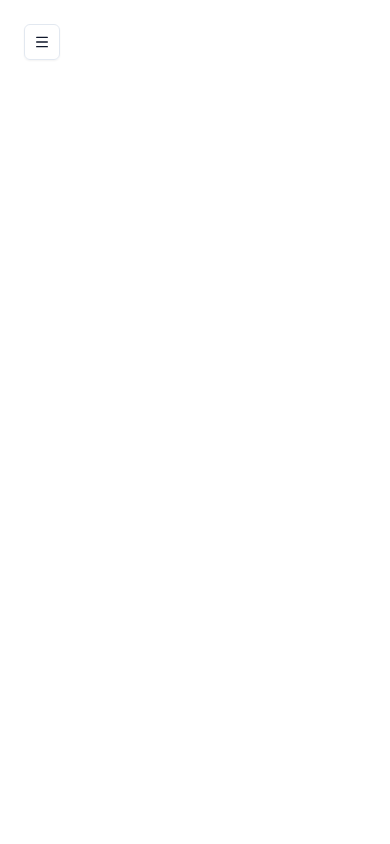
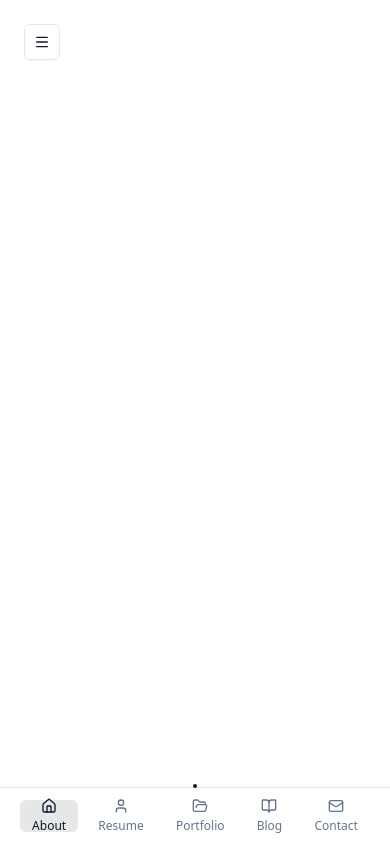
Before and after one commit to boroukanlou/portfolio, a React (Vite) app: page / in a window 390 px wide. Built offline with nearby package versions, Linux system fonts and the light colour scheme.

Commit message:
Add Navbar, Avatar position fixed

```diff
--- a/src/App.tsx
+++ b/src/App.tsx
@@ -1,5 +1,5 @@
 import { Sidebar } from "@/components/layout/Sidebar";
-// import { Navbar } from "@/components/layout/Navbar";
+import { Navbar } from "@/components/layout/Navbar";
 // import { About } from "@/components/sections/About";
 // import { Resume } from "@/components/sections/Resume";
 // import { Portfolio } from "@/components/sections/Portfolio";
@@ -14,17 +14,17 @@ function App() {
     <div className="min-h-screen bg-background text-foreground flex flex-col lg:flex-row gap-6 p-4 lg:p-8 max-w-7xl mx-auto">
       <Sidebar />
 
-      {/* <main className="flex-1">
+      <main className="flex-1">
         <Navbar />
 
-        <div className="space-y-16 mt-20 lg:mt-0">
+        {/* <div className="space-y-16 mt-20 lg:mt-0">
           {activePage === "about" && <About />}
           {activePage === "resume" && <Resume />}
           {activePage === "portfolio" && <Portfolio />}
           {activePage === "blog" && <Blog />}
           {activePage === "contact" && <Contact />}
-        </div>
-      </main> */}
+        </div> */}
+      </main>
     </div>
   );
 }
--- /dev/null
+++ b/src/components/layout/Navbar.tsx
@@ -0,0 +1,91 @@
+import { Button } from "@/components/ui/button";
+import {
+  Home,
+  User,
+  Briefcase,
+  FolderOpen,
+  BookOpen,
+  Mail,
+} from "lucide-react";
+import { useNavigationStore } from "@/store/useNavigationStore";
+import { cn } from "@/lib/utils";
+
+const navItems = [
+  { page: "about" as const, label: "About", icon: Home },
+  { page: "resume" as const, label: "Resume", icon: User },
+  { page: "portfolio" as const, label: "Portfolio", icon: FolderOpen },
+  { page: "blog" as const, label: "Blog", icon: BookOpen },
+  { page: "contact" as const, label: "Contact", icon: Mail },
+];
+export function Navbar() {
+  const { activePage, setActivePage } = useNavigationStore();
+
+  const handleNavClick = (page: typeof activePage) => {
+    setActivePage(page);
+    window.scrollTo(0, 0);
+  };
+
+  return (
+    <>
+      <nav className="fixed bottom-0 left-0 right-0 z-50 lg:hidden">
+        <div className="bg-card/90 backdrop-blur-xl border-t border-border px-4 py-3">
+          <div className="flex justify-around items-center">
+            {navItems.map(({ page, label, icon: Icon }) => {
+              const isActive = activePage === page;
+
+              return (
+                <Button
+                  key={page}
+                  variant="ghost"
+                  size="sm"
+                  className={cn(
+                    "flex flex-col items-center gap-1 px-3 py-2 ronded-xl transition-all duration-300",
+                    isActive
+                      ? "text-primary bg-primary/10"
+                      : "text-muted-foreground hover:text-foreground"
+                  )}
+                  onClick={() => handleNavClick(page)}
+                >
+                  <Icon className="w-5 h-5" />
+                  <span className="text-xs font-medium">{label}</span>
+                  {isActive && (
+                    <div className="absolute -top-1 left-1/2 -translate-x-1/2 w-1 h-1 bg-primary rounded-full" />
+                  )}
+                </Button>
+              );
+            })}
+          </div>
+        </div>
+      </nav>
+
+      <nav className="hidden lg:block fixed top-8 right-8 z-50  ">
+        <div className="bg-card/90 backdrop-blur-xl border border-border rounded-2xl px-6 py-4 shadow-2xl">
+          <div className="flex items-center gap-8">
+            {navItems.map(({ page, label, icon: Icon }) => {
+              const isActive = activePage === page;
+              return (
+                <Button
+                  key={page}
+                  variant="ghost"
+                  className={cn(
+                    "relative flex items-center gap-3 px-5 py-3 rounded-xl font-medium transition-all duration-300",
+                    isActive
+                      ? "text-primary"
+                      : "text-muted-foreground hover:text-foreground"
+                  )}
+                  onClick={() => handleNavClick(page)}
+                >
+                  <Icon className="w-5 h-5" />
+                  <span>{label}</span>
+                  {isActive && (
+                    <div className="abslute -bottom-1 left-1/2 w-8 h-1 bg-gradient-to-r from-primary to-orange-500 rounded-full" />
+                  )}
+                </Button>
+              );
+            })}
+          </div>
+        </div>
+      </nav>
+    </>
+  );
+}
--- a/src/components/layout/SidebarContent.tsx
+++ b/src/components/layout/SidebarContent.tsx
@@ -33,12 +33,9 @@ export function SidebarContent({ onNavigate }: SidebarContentProps) {
   ];
 
   return (
-    <div className="h-full bg-card border border-border rounded-2xl p-8 shadow-2xl flex flex-col item-center">
+    <div className="h-full bg-card border border-border rounded-2xl p-8 shadow-2xl flex flex-col items-center">
       <Avatar className="w-32 h-32 ring-4 ring-primary/20 ring-offset-8 ring-offset-background">
-        <AvatarImage
-          src="/assets/images/my-avatar.png"
-          alt="shahram boroukanlou"
-        />
+        <AvatarImage src="my-avatar.png" alt="shahram boroukanlou" />
         <AvatarFallback className="text-4xl font-bold bg-gradient-to-br from-primary to-orange-500 text-primary-forground">
           SB
         </AvatarFallback>
```
Also changed, not shown: public/my-avatar.png (added).
